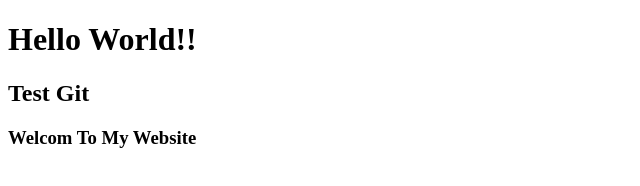
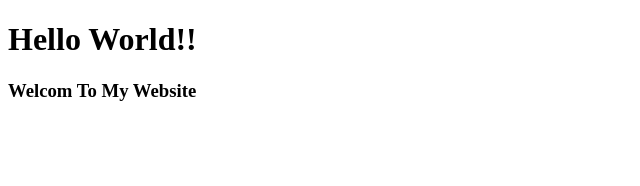
Before and after one commit to VerserK/TestGit, a plain HTML site: page index.html in a window 1280 px wide. Shown: the whole page, without its empty margins (0-640 px from the left). Drawn offline with Linux system fonts and the light colour scheme.

Commit message:
Delete Test Git

```diff
--- a/index.html
+++ b/index.html
@@ -7,7 +7,6 @@
 </head>
 <body>
 	<h1>Hello World!!</h1>
-	<h2>Test Git</h2>
 	<h3>Welcom To My Website</h3>
 </body>
 </html>
```
